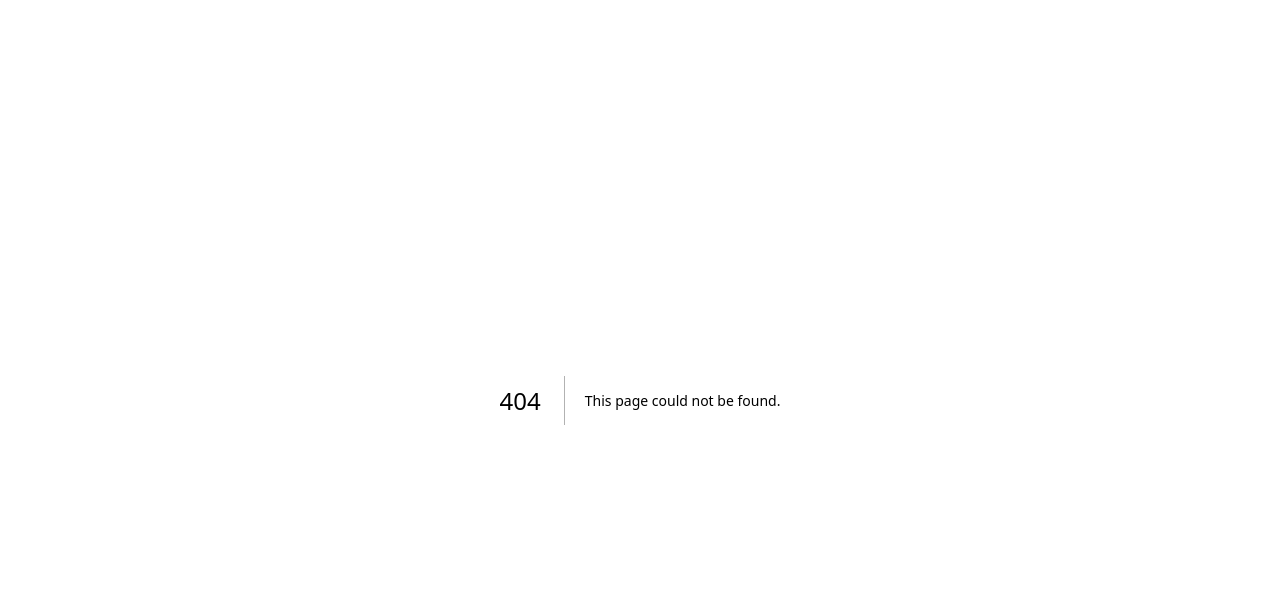
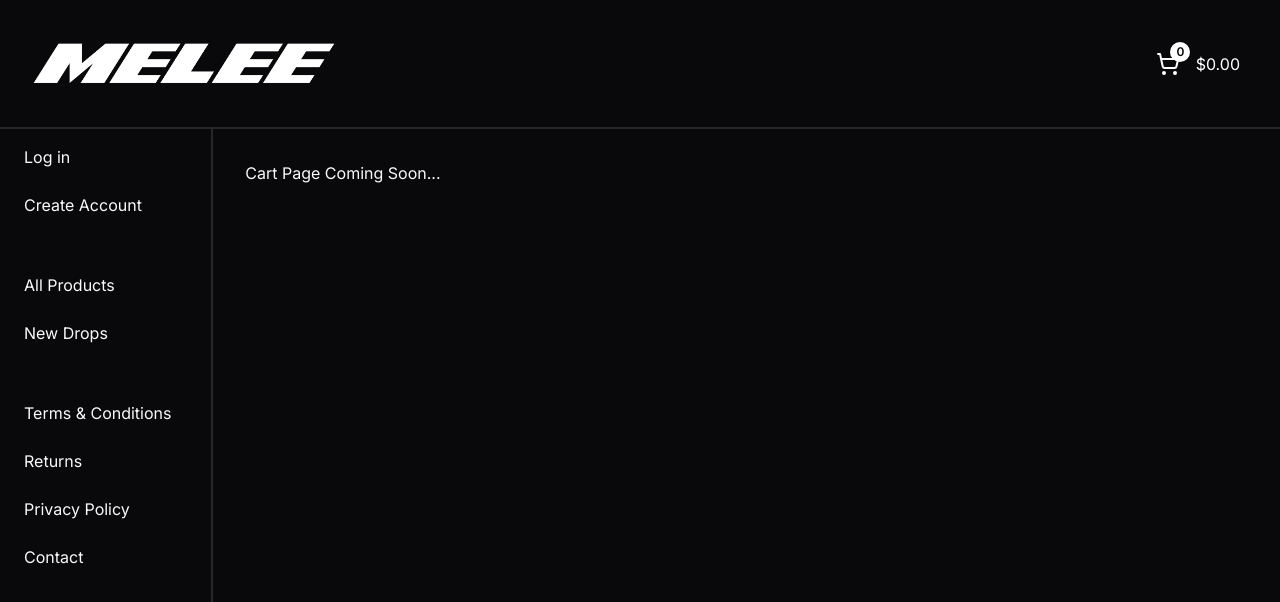
Before and after one commit to sakib-xrz/melee-client, a Next.js app: page /cart in a window 1280 px wide. Before the commit this address had no page. Shown: the top 602 px of the page. Built offline with nearby package versions, Linux system fonts and the light colour scheme.

Commit message:
Update theme and redirect homepage to products

```diff
--- /dev/null
+++ b/app/(with-sidebar)/cart/page.jsx
@@ -0,0 +1,5 @@
+import Container from "@/components/shared/Container";
+
+export default function CartPage() {
+  return <Container>Cart Page Coming Soon...</Container>;
+}
--- /dev/null
+++ b/app/(with-sidebar)/layout.jsx
@@ -0,0 +1,17 @@
+import Navbar from "@/components/shared/Navbar";
+import Sidebar from "@/components/shared/Sidebar";
+
+export default function WithSidebarLayout({ children }) {
+  return (
+    <main>
+      <Navbar />
+
+      <div className="flex justify-between">
+        <div className="hidden bg-white lg:w-3/12 xl:w-2/12 lg:block">
+          <Sidebar />
+        </div>
+        <div className="w-full lg:w-9/12 xl:w-10/12">{children}</div>
+      </div>
+    </main>
+  );
+}
--- /dev/null
+++ b/app/(with-sidebar)/products/page.jsx
@@ -0,0 +1,11 @@
+import Marquee from "react-fast-marquee";
+
+export default function ProductsPage() {
+  return (
+    <div>
+      <Marquee className="bg-white text-black font-bold ">
+        NEW DROP! This is your animated alert bar, (Your text here!)
+      </Marquee>
+    </div>
+  );
+}
--- a/app/layout.jsx
+++ b/app/layout.jsx
@@ -25,7 +25,7 @@ export default function RootLayout({ children }) {
       >
         <ThemeProvider
           attribute="class"
-          defaultTheme="system"
+          defaultTheme="dark"
           enableSystem
           disableTransitionOnChange
         >
--- a/app/page.jsx
+++ b/app/page.jsx
@@ -1,9 +1,12 @@
-import Navbar from "@/components/shared/Navbar";
+"use client";
+
+import { useRouter } from "next/navigation";
+import { useEffect } from "react";
 
 export default function HomePage() {
-  return (
-    <main>
-      <Navbar />
-    </main>
-  );
+  const router = useRouter();
+  useEffect(() => {
+    router.push("/products");
+  }, [router]);
+  return <main className="h-scree flex items-center justify-center"></main>;
 }
--- a/components/shared/Container.jsx
+++ b/components/shared/Container.jsx
@@ -1,14 +1,7 @@
 import { cn } from "@/lib/utils";
 
 export default function Container({ children, extraClassName }) {
-  const containerClasses = cn(
-    "mx-auto",
-    "max-w-7xl",
-    "px-4",
-    "py-5",
-    "lg:py-8",
-    extraClassName
-  );
+  const containerClasses = cn("mx-auto", "p-5", "lg:p-8", extraClassName);
 
   return <div className={containerClasses}>{children}</div>;
 }
--- a/components/shared/ModeToggle.jsx
+++ /dev/null
@@ -1,40 +0,0 @@
-"use client";
-
-import * as React from "react";
-import { Moon, Sun } from "lucide-react";
-import { useTheme } from "next-themes";
-
-import { Button } from "@/components/ui/button";
-import {
-  DropdownMenu,
-  DropdownMenuContent,
-  DropdownMenuItem,
-  DropdownMenuTrigger,
-} from "@/components/ui/dropdown-menu";
-
-export function ModeToggle() {
-  const { setTheme } = useTheme();
-
-  return (
-    <DropdownMenu>
-      <DropdownMenuTrigger asChild>
-        <Button size="icon" variant={"link"}>
-          <Sun className="h-[1.2rem] w-[1.2rem] rotate-0 scale-100 transition-all dark:-rotate-90 dark:scale-0" />
-          <Moon className="absolute h-[1.2rem] w-[1.2rem] rotate-90 scale-0 transition-all dark:rotate-0 dark:scale-100" />
-          <span className="sr-only">Toggle theme</span>
-        </Button>
-      </DropdownMenuTrigger>
-      <DropdownMenuContent align="end">
-        <DropdownMenuItem onClick={() => setTheme("light")}>
-          Light
-        </DropdownMenuItem>
-        <DropdownMenuItem onClick={() => setTheme("dark")}>
-          Dark
-        </DropdownMenuItem>
-        <DropdownMenuItem onClick={() => setTheme("system")}>
-          System
-        </DropdownMenuItem>
-      </DropdownMenuContent>
-    </DropdownMenu>
-  );
-}
--- a/components/shared/Navbar.jsx
+++ b/components/shared/Navbar.jsx
@@ -2,23 +2,48 @@
 
 import Image from "next/image";
 import Container from "./Container";
-import { useTheme } from "next-themes";
-import LightDark from "public/images/melee-white-transparent.png";
+import Logo from "public/images/melee-white-transparent.png";
+import { ShoppingCart } from "lucide-react";
+import RightSideDrawer from "./RightSideDrawer";
+import { useState } from "react";
 
 export default function Navbar() {
-  const { theme } = useTheme();
+  const [open, setOpen] = useState(false);
   return (
-    <Container className="border-b-2 border">
-      <div className="flex items-center justify-between max-w-[120rem]">
-        <Image
-          src={LightDark}
-          alt="MELEE LOGO LIGHT"
-          placeholder="blur"
-          className="w-3/12"
-        />
+    <div className="border-b-2 border-border">
+      <Container extraClassName="max-w-[115rem]">
+        <div className="flex items-center justify-between">
+          <div className="w-5/12 md:w-4/12 lg:w-3/12">
+            <Image
+              src={Logo}
+              alt="MELEE LOGO DARK"
+              placeholder="blur"
+              className="w-full"
+              quality={100}
+            />
+          </div>
 
-        <div></div>
-      </div>
-    </Container>
+          <div
+            onClick={() => setOpen(true)}
+            className="relative mr-2 text-white flex gap-4 cursor-pointer"
+          >
+            <ShoppingCart className=" text-2xl font-medium text-white" />
+            <small className="absolute top-[-10px] right-[50px] bg-white text-background rounded-full text-xs p-1 pl-[5px] w-5 h-5 flex justify-center items-center font-semibold">
+              0
+            </small>
+
+            <div className="flex items-center gap-1">
+              <span>$0.00</span>
+            </div>
+          </div>
+        </div>
+      </Container>
+
+      <RightSideDrawer
+        open={open}
+        setOpen={setOpen}
+        title={"My Cart"}
+      ></RightSideDrawer>
+    </div>
   );
 }
--- a/components/shared/RightSideDrawer.jsx
+++ b/components/shared/RightSideDrawer.jsx
@@ -16,7 +16,7 @@ export default function RightSideDrawer({ open, setOpen, children, title }) {
             leaveFrom="opacity-100"
             leaveTo="opacity-0"
           >
-            <div className="fixed inset-0 bg-foreground/20 transition-opacity" />
+            <div className="fixed inset-0 shadow backdrop-blur-sm supports-[backdrop-filter]:bg-black/50 transition-opacity" />
           </Transition.Child>
 
           <div className="fixed inset-0 overflow-hidden">
--- /dev/null
+++ b/components/shared/Sidebar.jsx
@@ -0,0 +1,109 @@
+"use client";
+
+import Link from "next/link";
+import { usePathname } from "next/navigation";
+
+const link2 = [
+  {
+    title: "All Products",
+    href: "/products",
+  },
+  {
+    title: "New Drops",
+    href: "/new-drops",
+  },
+];
+
+const link3 = [
+  {
+    title: "Terms & Conditions",
+    href: "/terms-and-conditions",
+  },
+  {
+    title: "Returns",
+    href: "/returns",
+  },
+  {
+    title: "Privacy Policy",
+    href: "/privacy-policy",
+  },
+  {
+    title: "Contact",
+    href: "/contact",
+  },
+];
+
+export default function Sidebar() {
+  const pathname = usePathname();
+
+  const link1 = [
+    {
+      title: "Log in",
+      href: "/login",
+    },
+    {
+      title: "Create Account",
+      href: "/register",
+    },
+  ];
+
+  return (
+    <div className="sticky top-20 min-h-[calc(100vh-8.2rem)] border-r-2 border-border bg-background">
+      <nav className="grid gap-2 p-2">
+        {link1.map((link, index) => (
+          <Link
+            key={index}
+            href={link.href}
+            className={`flex items-center justify-between py-2 px-4 rounded-md transition-colors whitespace-nowrap ${
+              pathname === link.href
+                ? "bg-white text-background"
+                : "hover:bg-accent"
+            }`}
+          >
+            {link.title}
+            <div className="flex gap-4">
+              {link.quantity && (
+                <div className="flex items-center gap-1">
+                  <span>{link.quantity}</span>
+                </div>
+              )}
+              {link.price && (
+                <div className="flex items-center gap-1">
+                  <span>${link.price}</span>
+                </div>
+              )}
+            </div>
+          </Link>
+        ))}
+        <br />
+        {link2.map((link, index) => (
+          <Link
+            key={index}
+            href={link.href}
+            className={`flex items-center justify-between py-2 px-4 rounded-md transition-colors whitespace-nowrap ${
+              pathname === link.href
+                ? "bg-white text-background"
+                : "hover:bg-accent"
+            }`}
+          >
+            {link.title}
+          </Link>
+        ))}
+        <br />
+        {link3.map((link, index) => (
+          <Link
+            key={index}
+            href={link.href}
+            className={`flex items-center justify-between py-2 px-4 rounded-md transition-colors whitespace-nowrap ${
+              pathname === link.href
+                ? "bg-white text-background"
+                : "hover:bg-accent"
+            }`}
+          >
+            {link.title}
+          </Link>
+        ))}
+      </nav>
+    </div>
+  );
+}
--- a/package.json
+++ b/package.json
@@ -28,6 +28,7 @@
     "postcss": "8.4.35",
     "react": "18.2.0",
     "react-dom": "18.2.0",
+    "react-fast-marquee": "^1.6.4",
     "react-select": "^5.8.0",
     "sonner": "^1.4.2",
     "tailwind-merge": "^2.2.1",
```
Also changed, not shown: 1 other file (tests, documents, lock files or other folders).
